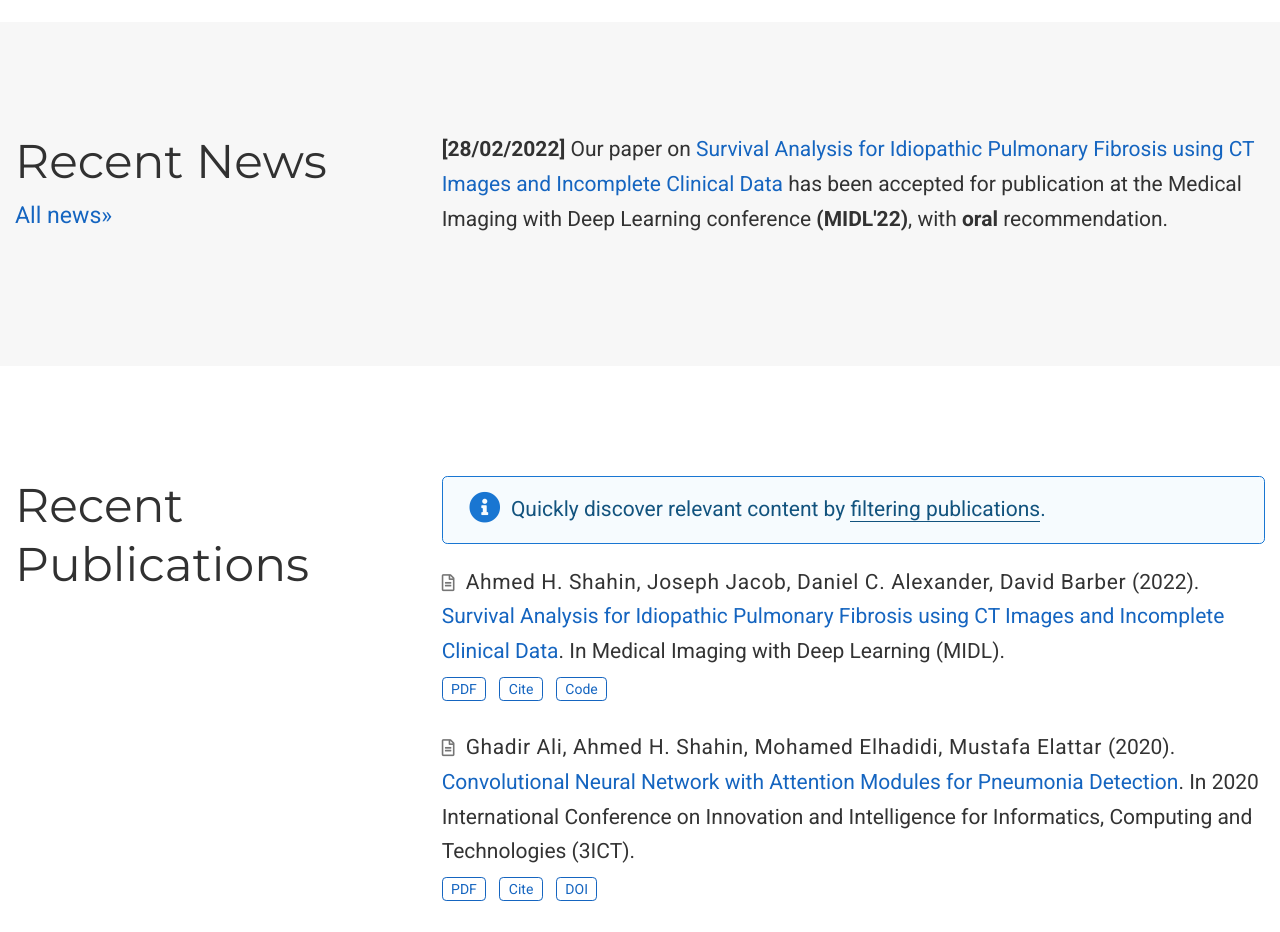
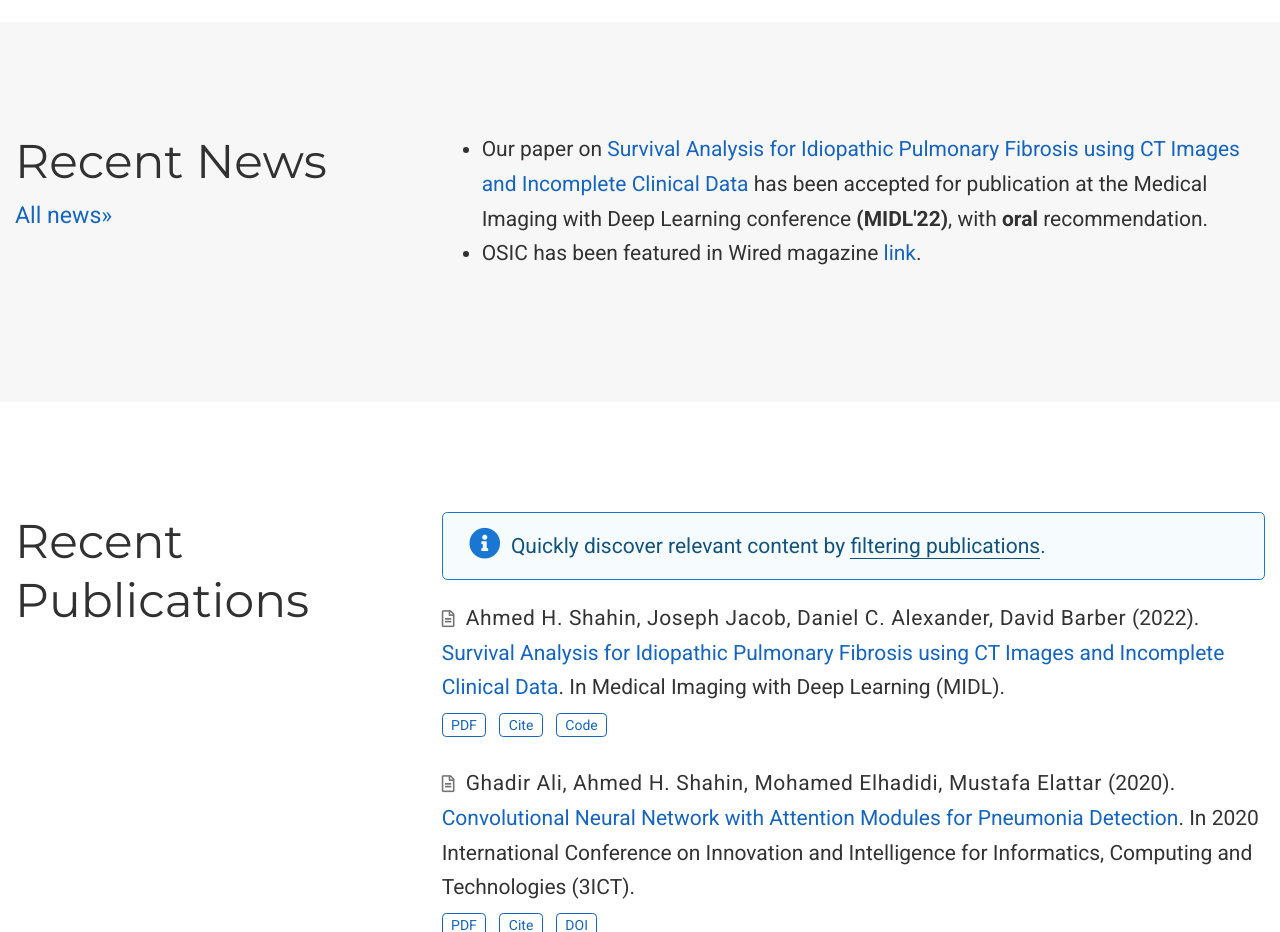
Before and after one commit to ahmedhshahin/ahmedhshahin.github.io, a plain HTML site: page index.html in a window 1280 px wide. Shown: the part 1160-2092 px from the top of the page. Drawn offline with nearby package versions, Linux system fonts and the light colour scheme; some icons are missing.

Commit message:
upnews -- OSIC wired article

```diff
--- a/index.html
+++ b/index.html
@@ -1076,7 +1076,15 @@
 
 
 
-<strong>[28/02/2022]</strong> Our paper on <a href="https://openreview.net/forum?id=YWDmiiJ4hYP" target="_blank" rel="noopener">Survival Analysis for Idiopathic Pulmonary Fibrosis using CT Images and Incomplete Clinical Data</a> has been accepted for publication at the Medical Imaging with Deep Learning conference <strong>(MIDL'22)</strong>, with <strong>oral</strong> recommendation.
+<ul>
+<li>
+<p>Our paper on <a href="https://openreview.net/forum?id=YWDmiiJ4hYP" target="_blank" rel="noopener">Survival Analysis for Idiopathic Pulmonary Fibrosis using CT Images and Incomplete Clinical Data</a> has been accepted for publication at the Medical Imaging with Deep Learning conference <strong>(MIDL'22)</strong>, with <strong>oral</strong> recommendation.</p>
+</li>
+<li>
+<p>OSIC has been featured in Wired magazine <a href="https://www.wired.com/sponsored/story/a-bold-approach-to-rare-disease/" target="_blank" rel="noopener">link</a>.</p>
+</li>
+</ul>
+
 
   </div>
 
```
Also changed, not shown: index.json (+1 -1 lines), index.xml (+9 -1 lines), news/index.html (+9 -1 lines), 1 other file.
